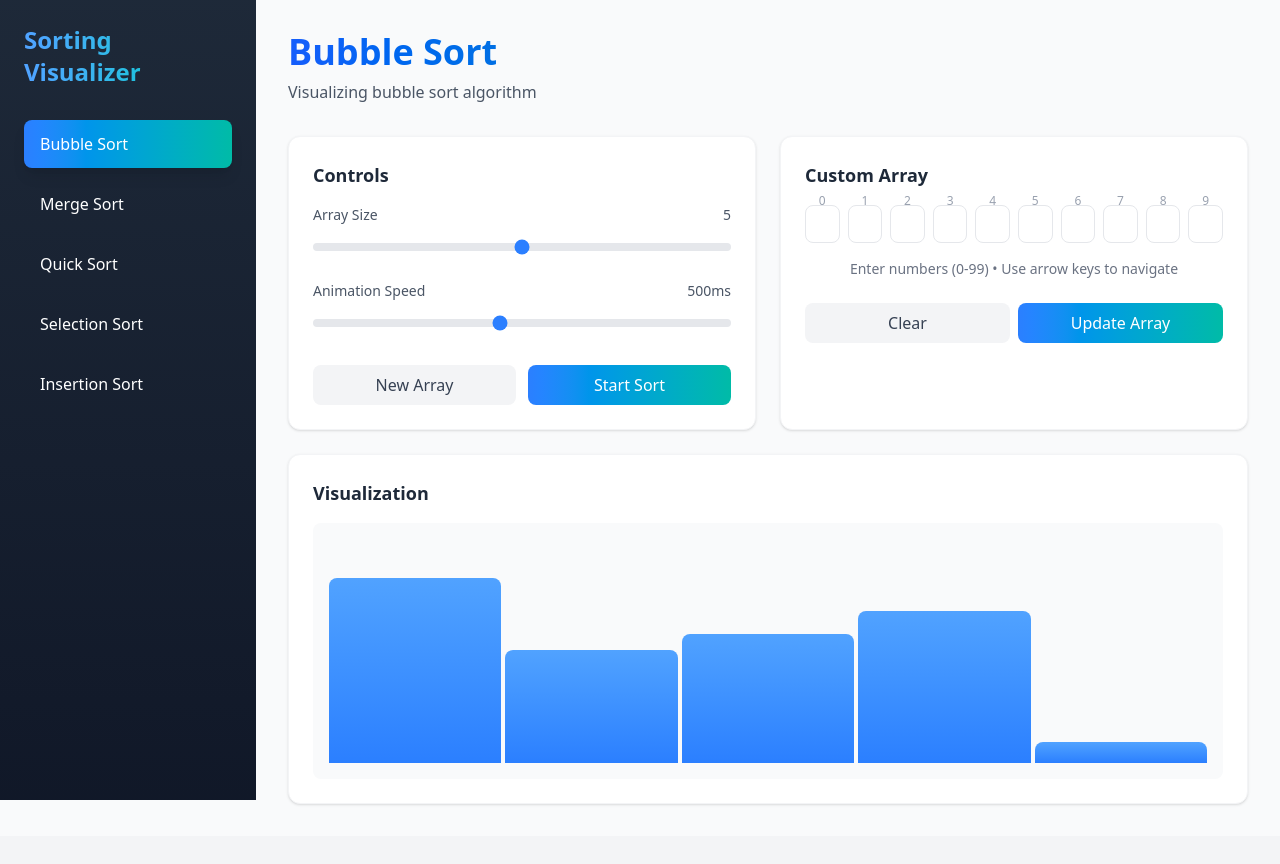
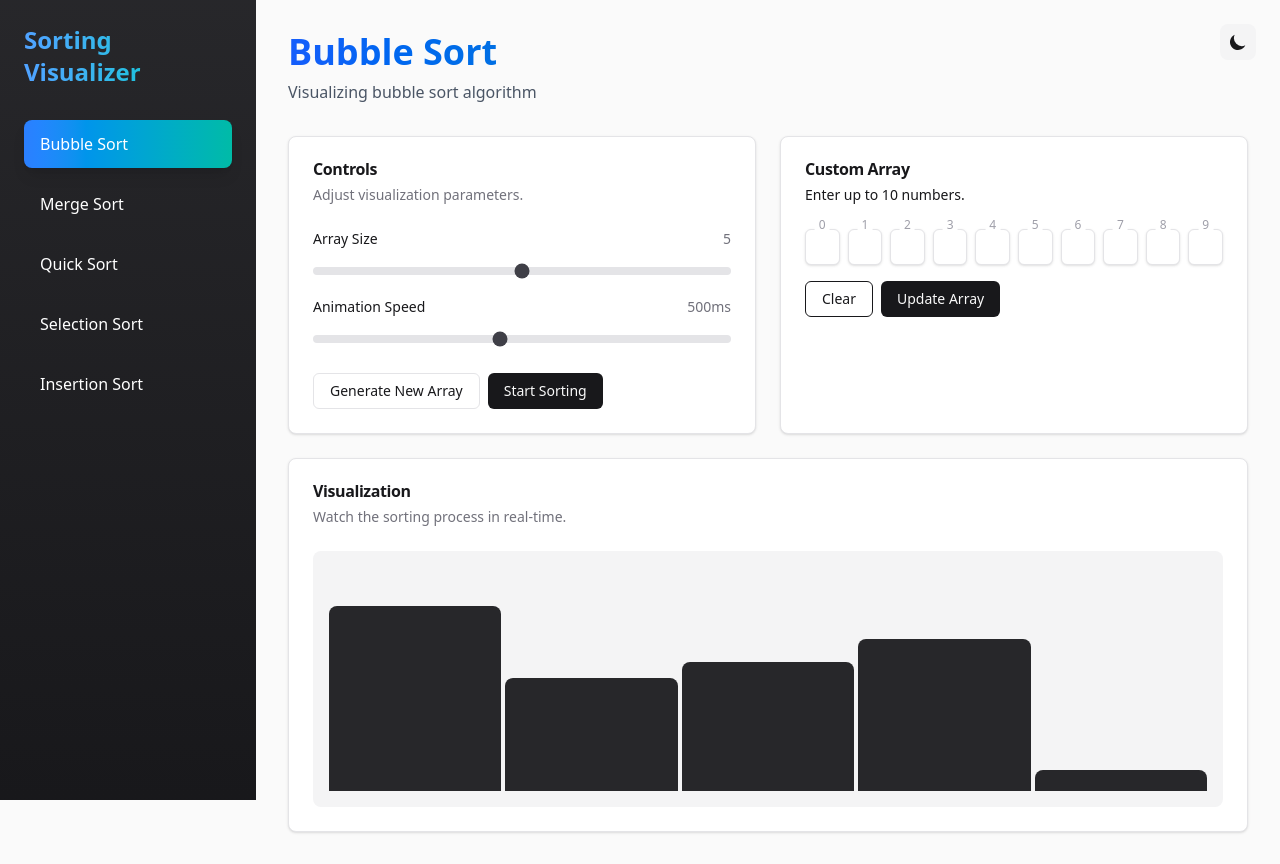
Before and after one commit to abulgit/Sorting-Visualizer, a React (Vite) app: page / in a window 1280 px wide. Both pictures are taken after a click on the button "Bubble Sort". Before the commit the page ends 836 px from the top, so only its background shows below. Built offline with nearby package versions, Linux system fonts and the light colour scheme.

Commit message:
Dark Mode Support

```diff
--- a/src/App.tsx
+++ b/src/App.tsx
@@ -2,9 +2,11 @@ import { BrowserRouter, Routes, Route } from 'react-router-dom'
 import Layout from './components/Layout'
 import HomePage from './pages/HomePage'
 import VisualizerPage from './pages/VisualizerPage'
+import { ThemeProvider } from './contexts/ThemeContext'
 
 function App() {
   return (
+    <ThemeProvider>
       <BrowserRouter>
         <Layout>
           <Routes>
@@ -13,6 +15,7 @@ function App() {
           </Routes>
         </Layout>
       </BrowserRouter>
+    </ThemeProvider>
   )
 }
 
--- a/src/components/ArrayInput.tsx
+++ b/src/components/ArrayInput.tsx
@@ -33,10 +33,13 @@ export default function ArrayInput({ setCustomArray }: {
   }
 
   return (
-    <div className="bg-white rounded-xl shadow-sm border border-gray-100 p-6">
-      <h3 className="text-lg font-semibold mb-4 text-gray-800">Custom Array</h3>
-      <form onSubmit={handleSubmit} className="space-y-6">
-        <div>
+    <div className="rounded-lg border border-zinc-200 dark:border-zinc-800 bg-white dark:bg-zinc-950 shadow-sm">
+      <div className="p-6 flex flex-col space-y-2">
+        <h3 className="font-semibold leading-none tracking-tight">Custom Array</h3>
+        <p className="text-sm text-muted-foreground">Enter up to 10 numbers.</p>
+      </div>
+      <div className="p-6 pt-0">
+        <form onSubmit={handleSubmit} className="space-y-4">
           <div className="grid grid-cols-10 gap-2">
             {values.map((value, index) => (
               <div key={index} className="relative">
@@ -47,35 +50,32 @@ export default function ArrayInput({ setCustomArray }: {
                   onChange={(e) => handleInputChange(index, e.target.value)}
                   onKeyDown={(e) => handleKeyDown(e, index)}
                   maxLength={2}
-                  className="w-full p-2 text-center border border-gray-200 rounded-lg focus:outline-none focus:ring-2 focus:ring-blue-500/20 focus:border-blue-500 text-sm"
+                  className="flex h-9 w-full rounded-md border border-zinc-200 dark:border-zinc-800 bg-white dark:bg-zinc-950 px-3 py-1 text-sm shadow-sm transition-colors text-zinc-900 dark:text-zinc-50 focus-visible:outline-none focus-visible:ring-1 focus-visible:ring-zinc-400 dark:focus-visible:ring-zinc-600 text-center"
                 />
-                <div className="absolute -top-3 left-1/2 -translate-x-1/2 text-xs text-gray-400">
+                <div className="absolute -top-3 left-1/2 -translate-x-1/2 px-1 bg-white dark:bg-zinc-950 text-xs text-zinc-400 dark:text-zinc-500">
                   {index}
                 </div>
               </div>
             ))}
           </div>
-          <p className="mt-4 text-sm text-gray-500 text-center">
-            Enter numbers (0-99) • Use arrow keys to navigate
-          </p>
-        </div>
 
-        <div className="flex gap-2">
+          <div className="flex items-center gap-2">
             <button
               type="button"
               onClick={() => setValues(Array(10).fill(''))}
-            className="flex-1 px-4 py-2 rounded-lg bg-gray-100 text-gray-700 hover:bg-gray-200 transition-colors"
+              className="inline-flex items-center justify-center whitespace-nowrap rounded-md text-sm font-medium transition-colors focus-visible:outline-none focus-visible:ring-1 focus-visible:ring-ring disabled:pointer-events-none disabled:opacity-50 border border-input bg-background hover:bg-accent hover:text-accent-foreground h-9 px-4 py-2"
             >
               Clear
             </button>
             <button
               type="submit"
-            className="flex-1 px-4 py-2 rounded-lg bg-gradient-to-r from-blue-500 to-teal-500 text-white hover:from-blue-600 hover:to-teal-600 transition-colors"
+              className="inline-flex items-center justify-center whitespace-nowrap rounded-md text-sm font-medium transition-colors focus-visible:outline-none focus-visible:ring-1 focus-visible:ring-ring disabled:pointer-events-none disabled:opacity-50 bg-zinc-900 text-zinc-50 hover:bg-zinc-900/90 h-9 px-4 py-2"
             >
               Update Array
             </button>
           </div>
         </form>
       </div>
+    </div>
   )
 }
--- a/src/components/ArrayVisualizer.tsx
+++ b/src/components/ArrayVisualizer.tsx
@@ -8,9 +8,17 @@ export default function ArrayVisualizer({
   comparing?: number[]
 }) {
   return (
-    <div className="bg-white rounded-xl shadow-sm border border-gray-100 p-6">
-      <h3 className="text-lg font-semibold mb-4 text-gray-800">Visualization</h3>
-      <div className="flex items-end justify-center h-64 gap-1 bg-gray-50 rounded-lg p-4">
+    <div className="rounded-lg border border-zinc-200 dark:border-zinc-800 bg-white dark:bg-zinc-950 shadow-sm">
+      <div className="p-6 flex flex-col space-y-2">
+        <h3 className="font-semibold leading-none tracking-tight text-zinc-900 dark:text-zinc-50">
+          Visualization
+        </h3>
+        <p className="text-sm text-zinc-500 dark:text-zinc-400">
+          Watch the sorting process in real-time.
+        </p>
+      </div>
+      <div className="p-6 pt-0">
+        <div className="flex items-end justify-center h-64 gap-1 bg-zinc-100 dark:bg-zinc-900 rounded-lg p-4">
           {array.map((value, index) => (
             <motion.div
               key={index}
@@ -22,8 +30,8 @@ export default function ArrayVisualizer({
               }}
               className={`rounded-t-lg transition-colors duration-200 ${
                 comparing.includes(index)
-                ? 'bg-gradient-to-t from-red-500 to-red-400'
-                : 'bg-gradient-to-t from-blue-500 to-blue-400'
+                  ? 'bg-rose-500 dark:bg-rose-600'
+                  : 'bg-zinc-800 dark:bg-zinc-200'
               }`}
               style={{
                 width: `${100 / array.length}%`,
@@ -34,5 +42,6 @@ export default function ArrayVisualizer({
           ))}
         </div>
       </div>
+    </div>
   )
 }
--- a/src/components/Layout.tsx
+++ b/src/components/Layout.tsx
@@ -1,4 +1,5 @@
 import { useLocation, useNavigate } from 'react-router-dom'
+import ThemeToggle from './ThemeToggle'
 
 const algorithms = [
   { name: 'Bubble Sort', path: 'bubble-sort' },
@@ -14,9 +15,9 @@ export default function Layout({ children }: { children: React.ReactNode }) {
   const currentPath = location.pathname.substring(1)
 
   return (
-    <div className="min-h-screen bg-gray-50 flex">
+    <div className="min-h-screen bg-zinc-50 dark:bg-zinc-900 text-zinc-900 dark:text-zinc-50 transition-colors">
       {/* Sidebar */}
-      <div className="w-64 h-screen bg-gradient-to-b from-gray-800 to-gray-900 fixed left-0 top-0 text-white">
+      <div className="w-64 h-screen bg-gradient-to-b from-zinc-800 to-zinc-900 dark:from-zinc-900 dark:to-black fixed left-0 top-0 text-white">
         <div className="p-6">
           <h2
             onClick={() => navigate('/')}
@@ -45,6 +46,7 @@ export default function Layout({ children }: { children: React.ReactNode }) {
       {/* Main Content */}
       <div className="ml-64 flex-1 min-h-screen">
         <div className="p-8 max-w-6xl mx-auto">
+          <ThemeToggle />
           {children}
         </div>
       </div>
--- a/src/components/SortingControls.tsx
+++ b/src/components/SortingControls.tsx
@@ -10,29 +10,45 @@ interface SortingControlsProps {
 
 export default function SortingControls({ ...props }: SortingControlsProps) {
   return (
-    <div className="bg-white rounded-xl shadow-sm border border-gray-100 p-6">
-      <h3 className="text-lg font-semibold mb-4 text-gray-800">Controls</h3>
-      <div className="space-y-6">
-        <div>
-          <label className="flex justify-between text-sm font-medium text-gray-600 mb-2">
-            <span>Array Size</span>
-            <span>{props.arraySize}</span>
+    <div className="rounded-lg border border-zinc-200 dark:border-zinc-800 bg-white dark:bg-zinc-950 shadow-sm">
+      <div className="p-6 flex flex-col space-y-2">
+        <h3 className="font-semibold leading-none tracking-tight text-zinc-900 dark:text-zinc-50">
+          Controls
+        </h3>
+        <p className="text-sm text-zinc-500 dark:text-zinc-400">
+          Adjust visualization parameters.
+        </p>
+      </div>
+      <div className="p-6 pt-0 space-y-6">
+        <div className="space-y-4">
+          <div className="space-y-2">
+            <div className="flex items-center justify-between">
+              <label className="text-sm font-medium leading-none text-zinc-900 dark:text-zinc-50">
+                Array Size
               </label>
+              <span className="text-sm text-zinc-500 dark:text-zinc-400">
+                {props.arraySize}
+              </span>
+            </div>
             <input
               type="range"
               min="0"
               max="10"
               value={props.arraySize}
               onChange={(e) => props.onSizeChange(Number(e.target.value))}
-            className="w-full h-2 bg-gray-200 rounded-lg appearance-none cursor-pointer accent-blue-500"
+              className="w-full h-2 bg-zinc-200 dark:bg-zinc-800 rounded-full appearance-none cursor-pointer accent-zinc-700 dark:accent-zinc-400"
             />
           </div>
 
-        <div>
-          <label className="flex justify-between text-sm font-medium text-gray-600 mb-2">
-            <span>Animation Speed</span>
-            <span>{props.speed}ms</span>
+          <div className="space-y-2">
+            <div className="flex items-center justify-between">
+              <label className="text-sm font-medium leading-none text-zinc-900 dark:text-zinc-50">
+                Animation Speed
               </label>
+              <span className="text-sm text-zinc-500 dark:text-zinc-400">
+                {props.speed}ms
+              </span>
+            </div>
             <input
               type="range"
               min="100"
@@ -40,28 +56,27 @@ export default function SortingControls({ ...props }: SortingControlsProps) {
               step="100"
               value={props.speed}
               onChange={(e) => props.onSpeedChange(Number(e.target.value))}
-            className="w-full h-2 bg-gray-200 rounded-lg appearance-none cursor-pointer accent-blue-500"
+              className="w-full h-2 bg-zinc-200 dark:bg-zinc-800 rounded-full appearance-none cursor-pointer accent-zinc-700 dark:accent-zinc-400"
             />
           </div>
+        </div>
 
-        <div className="grid grid-cols-2 gap-3 pt-2">
+        <div className="flex items-center gap-2">
           <button
             onClick={props.generateNewArray}
-            className="px-4 py-2 rounded-lg bg-gray-100 text-gray-700 hover:bg-gray-200 transition-colors"
+            className="inline-flex items-center justify-center whitespace-nowrap rounded-md text-sm font-medium transition-colors focus-visible:outline-none focus-visible:ring-1 focus-visible:ring-ring disabled:pointer-events-none disabled:opacity-50 border border-zinc-200 dark:border-zinc-800 bg-white dark:bg-zinc-950 hover:bg-zinc-100 dark:hover:bg-zinc-800 text-zinc-900 dark:text-zinc-50 h-9 px-4 py-2"
           >
-            New Array
+            Generate New Array
           </button>
 
           <button
             onClick={props.startSorting}
             disabled={props.isSorting}
-            className={`px-4 py-2 rounded-lg transition-colors ${
-              props.isSorting
-                ? 'bg-gray-200 text-gray-500 cursor-not-allowed'
-                : 'bg-gradient-to-r from-blue-500 to-teal-500 text-white hover:from-blue-600 hover:to-teal-600'
+            className={`inline-flex items-center justify-center whitespace-nowrap rounded-md text-sm font-medium transition-colors focus-visible:outline-none focus-visible:ring-1 focus-visible:ring-ring disabled:pointer-events-none disabled:opacity-50 bg-zinc-900 dark:bg-zinc-50 text-zinc-50 dark:text-zinc-900 hover:bg-zinc-800 dark:hover:bg-zinc-200 h-9 px-4 py-2 ${
+              props.isSorting ? 'opacity-50 cursor-not-allowed' : ''
             }`}
           >
-            {props.isSorting ? 'Sorting...' : 'Start Sort'}
+            {props.isSorting ? 'Sorting...' : 'Start Sorting'}
           </button>
         </div>
       </div>
--- /dev/null
+++ b/src/components/ThemeToggle.tsx
@@ -0,0 +1,26 @@
+import { useTheme } from '../contexts/ThemeContext'
+
+export default function ThemeToggle() {
+  const { isDarkMode, toggleDarkMode } = useTheme()
+
+  return (
+    <button
+      onClick={toggleDarkMode}
+      className="fixed top-6 right-6 p-2 rounded-lg bg-zinc-100 dark:bg-zinc-800 hover:bg-zinc-200 dark:hover:bg-zinc-700 transition-colors text-zinc-900 dark:text-zinc-50"
+    >
+      {isDarkMode ? (
+        <svg className="w-5 h-5" fill="currentColor" viewBox="0 0 20 20">
+          <path
+            fillRule="evenodd"
+            d="M10 2a1 1 0 011 1v1a1 1 0 11-2 0V3a1 1 0 011-1zm4 8a4 4 0 11-8 0 4 4 0 018 0zm-.464 4.95l.707.707a1 1 0 001.414-1.414l-.707-.707a1 1 0 00-1.414 1.414zm2.12-10.607a1 1 0 010 1.414l-.706.707a1 1 0 11-1.414-1.414l.707-.707a1 1 0 011.414 0zM17 11a1 1 0 100-2h-1a1 1 0 100 2h1zm-7 4a1 1 0 011 1v1a1 1 0 11-2 0v-1a1 1 0 011-1zM5.05 6.464A1 1 0 106.465 5.05l-.708-.707a1 1 0 00-1.414 1.414l.707.707zm1.414 8.486l-.707.707a1 1 0 01-1.414-1.414l.707-.707a1 1 0 011.414 1.414zM4 11a1 1 0 100-2H3a1 1 0 000 2h1z"
+            clipRule="evenodd"
+          />
+        </svg>
+      ) : (
+        <svg className="w-5 h-5" fill="currentColor" viewBox="0 0 20 20">
+          <path d="M17.293 13.293A8 8 0 016.707 2.707a8.001 8.001 0 1010.586 10.586z" />
+        </svg>
+      )}
+    </button>
+  )
+}
--- /dev/null
+++ b/src/contexts/ThemeContext.tsx
@@ -0,0 +1,39 @@
+import { createContext, useContext, useEffect, useState } from 'react'
+
+type ThemeProviderProps = {
+  children: React.ReactNode
+}
+
+type ThemeContext = {
+  isDarkMode: boolean
+  toggleDarkMode: () => void
+}
+
+const ThemeContext = createContext<ThemeContext | null>(null)
+
+export function ThemeProvider({ children }: ThemeProviderProps) {
+  const [isDarkMode, setIsDarkMode] = useState(() => {
+    const savedTheme = localStorage.getItem('theme')
+    return savedTheme === 'dark' || (!savedTheme && window.matchMedia('(prefers-color-scheme: dark)').matches)
+  })
+
+  useEffect(() => {
+    const root = window.document.documentElement
+    root.classList.toggle('dark', isDarkMode)
+    localStorage.setItem('theme', isDarkMode ? 'dark' : 'light')
+  }, [isDarkMode])
+
+  const toggleDarkMode = () => setIsDarkMode(prev => !prev)
+
+  return (
+    <ThemeContext.Provider value={{ isDarkMode, toggleDarkMode }}>
+      {children}
+    </ThemeContext.Provider>
+  )
+}
+
+export function useTheme() {
+  const context = useContext(ThemeContext)
+  if (!context) throw new Error('useTheme must be used within a ThemeProvider')
+  return context
+}
--- a/src/index.css
+++ b/src/index.css
@@ -1,6 +1,7 @@
 @import 'tailwindcss';
 /* Keep the rest of your custom styles */
 
+@custom-variant dark (&:where(.dark, .dark *));
 body {
   @apply bg-gray-100;
 }
--- a/src/pages/HomePage.tsx
+++ b/src/pages/HomePage.tsx
@@ -12,57 +12,83 @@ export default function HomePage() {
   const navigate = useNavigate()
 
   return (
-    <div className="space-y-8">
-      <div>
-        <h1 className="text-5xl font-bold mb-4 bg-gradient-to-r from-blue-600 to-teal-600 text-transparent bg-clip-text">
+    <div className="space-y-10">
+      <div className="space-y-2">
+        <h1 className="text-4xl font-bold tracking-tight text-zinc-900 dark:text-zinc-50">
           Welcome to Sorting Visualizer
         </h1>
-        <p className="text-xl text-gray-600">
-          A visual guide to understanding sorting algorithms
+        <p className="text-lg text-zinc-500 dark:text-zinc-400">
+          An interactive way to visualize sorting algorithms in action.
         </p>
       </div>
 
-      <div className="grid gap-8">
-        <section className="bg-white rounded-xl shadow-sm border border-gray-100 p-8">
-          <h2 className="text-2xl font-semibold mb-4 text-gray-800">
-            How to Use
-          </h2>
-          <div className="space-y-4 text-gray-600">
-            <p>
-              1. Select a sorting algorithm from the sidebar to visualize its operation
-            </p>
-            <p>
-              2. Adjust the array size and animation speed using the controls
-            </p>
-            <p>
-              3. Input custom values or generate random arrays to sort
-            </p>
-            <p>
-              4. Watch the algorithm in action with color-coded animations
+      <div className="grid gap-6">
+        <div className="rounded-lg border border-zinc-200 dark:border-zinc-800 bg-white dark:bg-zinc-950 shadow-sm">
+          <div className="p-6 flex flex-col space-y-2">
+            <h3 className="font-semibold leading-none tracking-tight text-zinc-900 dark:text-zinc-50">
+              Getting Started
+            </h3>
+            <p className="text-sm text-zinc-500 dark:text-zinc-400">
+              Follow these steps to begin visualizing sorting algorithms.
             </p>
           </div>
-        </section>
+          <div className="p-6 pt-0">
+            <div className="space-y-4">
+              <div className="flex items-center gap-4">
+                <div className="h-8 w-8 rounded-lg bg-zinc-100 flex items-center justify-center text-sm font-medium">
+                  1
+                </div>
+                <p className="text-sm text-zinc-700">Select an algorithm from the sidebar</p>
+              </div>
+              <div className="flex items-center gap-4">
+                <div className="h-8 w-8 rounded-lg bg-zinc-100 flex items-center justify-center text-sm font-medium">
+                  2
+                </div>
+                <p className="text-sm text-zinc-700">Customize array size and animation speed</p>
+              </div>
+              <div className="flex items-center gap-4">
+                <div className="h-8 w-8 rounded-lg bg-zinc-100 flex items-center justify-center text-sm font-medium">
+                  3
+                </div>
+                <p className="text-sm text-zinc-700">Generate a random array or input custom values</p>
+              </div>
+              <div className="flex items-center gap-4">
+                <div className="h-8 w-8 rounded-lg bg-zinc-100 flex items-center justify-center text-sm font-medium">
+                  4
+                </div>
+                <p className="text-sm text-zinc-700">Watch the sorting process with visual animations</p>
+              </div>
+            </div>
+          </div>
+        </div>
 
-        <section className="bg-white rounded-xl shadow-sm border border-gray-100 p-8">
-          <h2 className="text-2xl font-semibold mb-4 text-gray-800">
-            Available Algorithms
-          </h2>
-          <div className="space-y-4 text-gray-600">
-            <div>
-              <h3 className="font-semibold">Bubble Sort</h3>
-              <p>A simple sorting algorithm that repeatedly steps through the list, compares adjacent elements and swaps them if they are in the wrong order.</p>
+        <div className="rounded-lg border bg-card text-card-foreground shadow-sm">
+          <div className="p-6 flex flex-col space-y-2">
+            <h3 className="font-semibold leading-none tracking-tight">Available Algorithms</h3>
+            <p className="text-sm text-muted-foreground">Learn about each sorting algorithm.</p>
+          </div>
+          <div className="p-6 pt-0 grid gap-4">
+            <div className="space-y-1.5">
+              <h4 className="text-sm font-medium">Bubble Sort</h4>
+              <p className="text-sm text-zinc-500">
+                A simple comparison-based algorithm that repeatedly steps through the list, compares adjacent elements, and swaps them if they are in the wrong order.
+              </p>
             </div>
-            <div>
-              <h3 className="font-semibold">Merge Sort</h3>
-              <p>An efficient, stable sorting algorithm that divides the array into smaller subarrays, sorts them, and then merges them back together.</p>
+            <div className="space-y-1.5">
+              <h4 className="text-sm font-medium">Merge Sort</h4>
+              <p className="text-sm text-zinc-500">
+                An efficient, stable sorting algorithm that uses a divide-and-conquer strategy to sort the elements.
+              </p>
             </div>
-            <div>
-              <h3 className="font-semibold">Quick Sort</h3>
-              <p>A highly efficient sorting algorithm that uses a divide-and-conquer strategy to sort elements around a pivot.</p>
+            <div className="space-y-1.5">
+              <h4 className="text-sm font-medium">Quick Sort</h4>
+              <p className="text-sm text-zinc-500">
+                A highly efficient sorting algorithm that uses partitioning to sort elements around a chosen pivot.
+              </p>
             </div>
             {/* Add other algorithms */}
           </div>
-        </section>
+        </div>
       </div>
     </div>
   )
```
Lines whose indentation alone changed are shown as unchanged.
